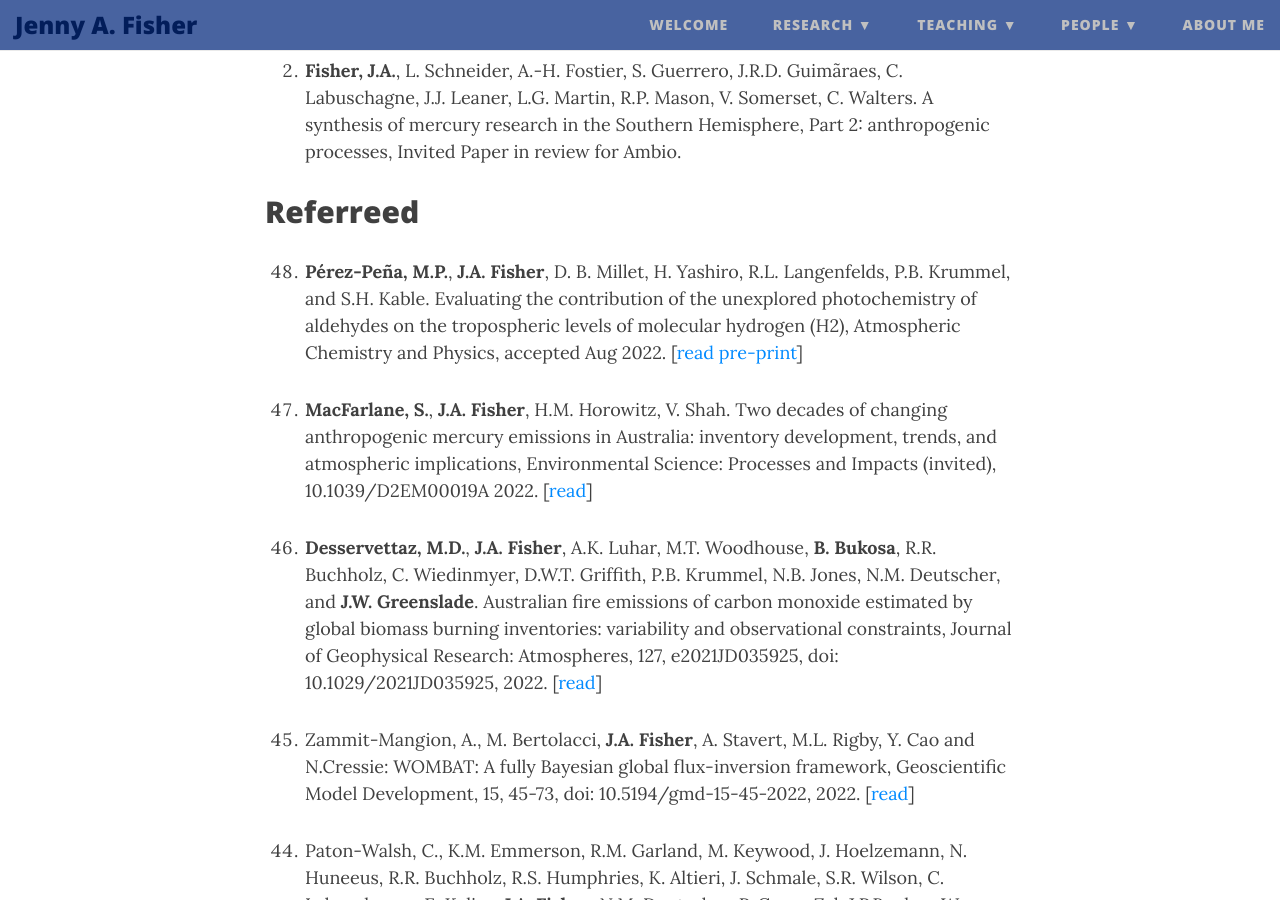
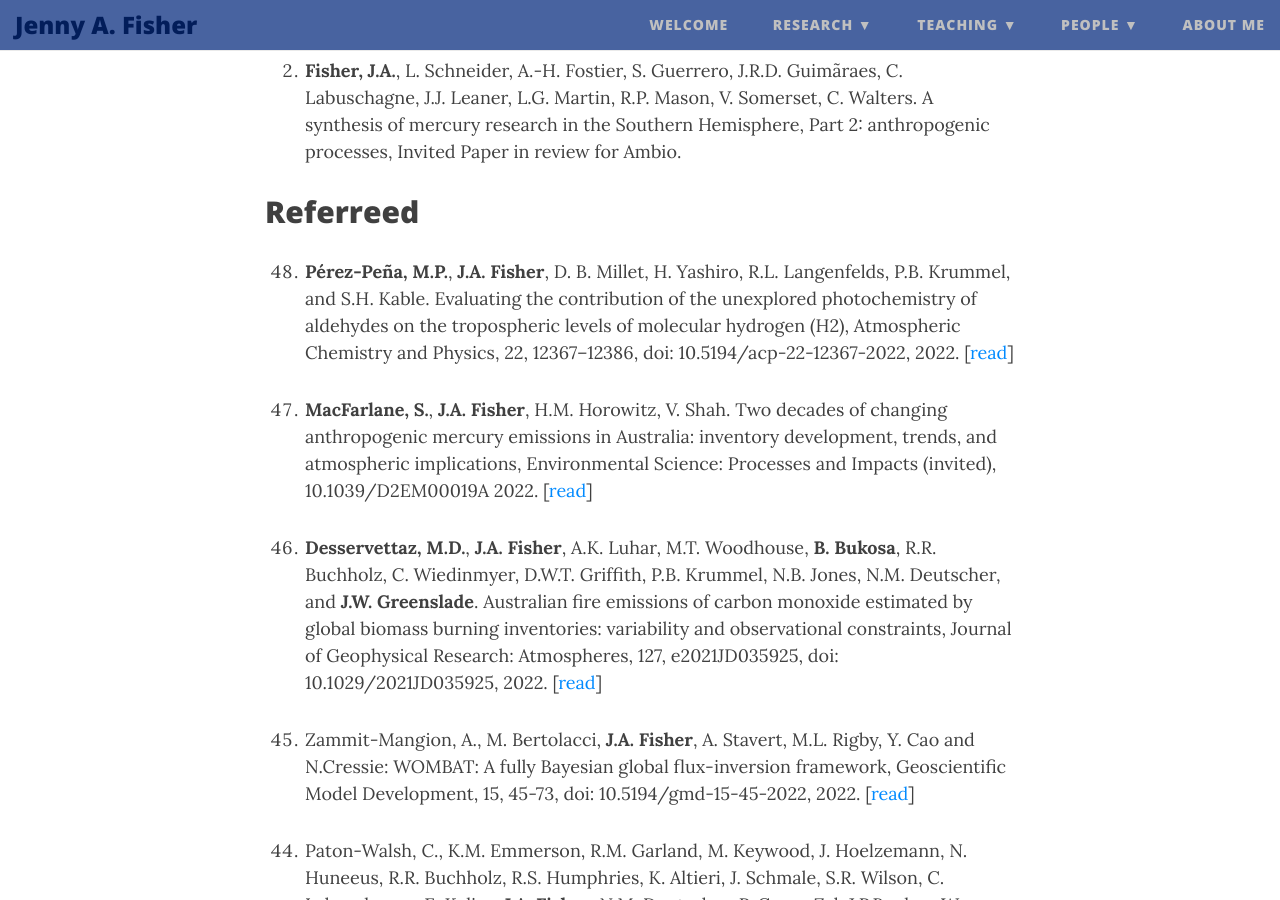
Before and after one commit to jennyfisher/jennyfisher.github.io, a Jekyll site: the page built from publications.md, in a window 1280 px wide and 900 px high, scrolled down 498 px. Built offline with Jekyll 4.4.1, drawn with Linux system fonts in a browser that asks for light colours; nearby versions of some CDN libraries.

Commit message:
Update publications.md

```diff
--- a/publications.md
+++ b/publications.md
@@ -17,7 +17,7 @@ Group members listed in **bold**.
 
 ## Referreed
 
-1. **Pérez-Peña, M.P.**, **J.A. Fisher**, D. B. Millet, H. Yashiro, R.L. Langenfelds, P.B. Krummel, and S.H. Kable. Evaluating the contribution of the unexplored photochemistry of aldehydes on the tropospheric levels of molecular hydrogen (H2), Atmospheric Chemistry and Physics, accepted Aug 2022. [[read pre-print](https://acp.copernicus.org/preprints/acp-2021-1052/acp-2021-1052.pdf)]
+1. **Pérez-Peña, M.P.**, **J.A. Fisher**, D. B. Millet, H. Yashiro, R.L. Langenfelds, P.B. Krummel, and S.H. Kable. Evaluating the contribution of the unexplored photochemistry of aldehydes on the tropospheric levels of molecular hydrogen (H2), Atmospheric Chemistry and Physics, 22, 12367–12386, doi: 10.5194/acp-22-12367-2022, 2022. [[read](https://acp.copernicus.org/articles/22/12367/2022/)]
 
 
 1. **MacFarlane, S.**, **J.A. Fisher**, H.M. Horowitz, V. Shah. Two decades of changing anthropogenic mercury emissions in Australia: inventory development, trends, and atmospheric implications, Environmental Science: Processes and Impacts (invited), 10.1039/D2EM00019A 2022. [[read](https://doi.org/10.1039/D2EM00019A)]
```
